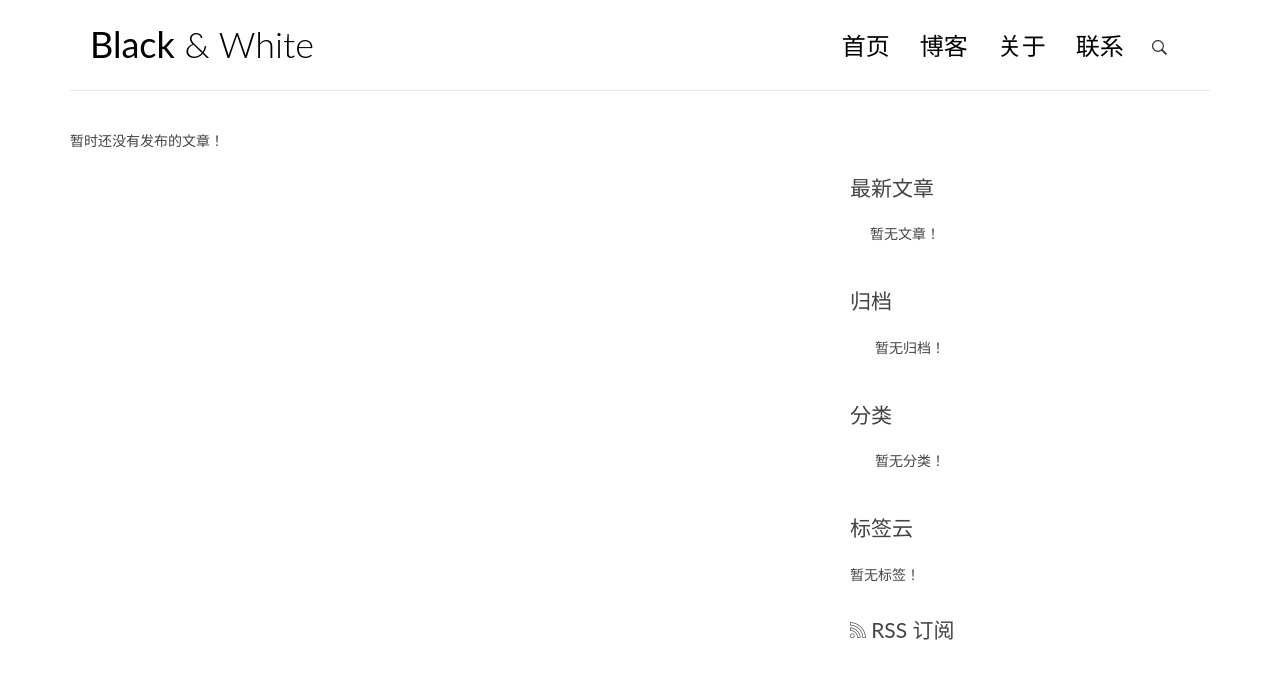
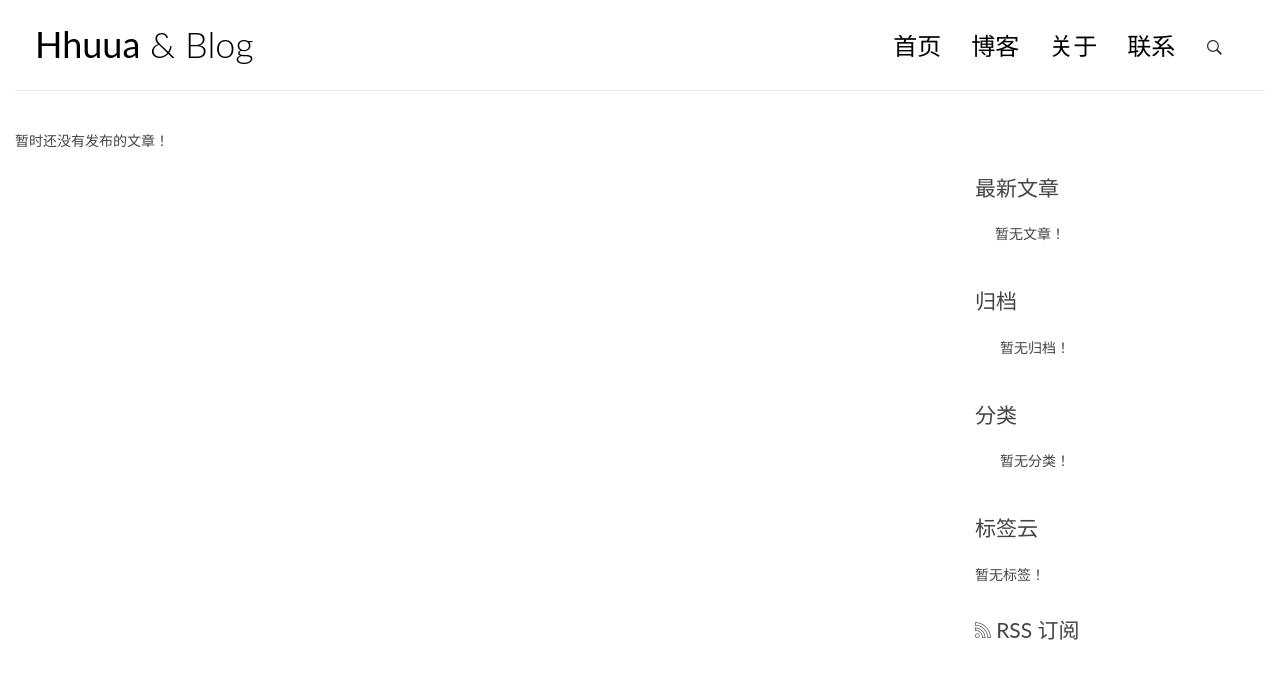
Before and after one commit to hhuua123/Django_blog, a Django app: page / in a window 1280 px wide. Shown: the top 679 px of the page. Run offline with Django 3.2, Linux system fonts and the light colour scheme; data that the repository does not hold is empty; some libraries are stand-ins or nearby versions.

Commit message:
add ignore

```diff
--- a/blog/whoosh_cn_backend.py
+++ b/blog/whoosh_cn_backend.py
@@ -24,7 +24,7 @@ from haystack.utils import log as logging
 from haystack.utils import get_identifier, get_model_ct
 from haystack.utils.app_loading import haystack_get_model
 
-from jieba.analyse import ChineseAnalyzer
+# from jieba.analyse import ChineseAnalyzer
 
 try:
     import whoosh
@@ -162,7 +162,7 @@ class WhooshSearchBackend(BaseSearchBackend):
             elif field_class.field_type == 'edge_ngram':
                 schema_fields[field_class.index_fieldname] = NGRAMWORDS(minsize=2, maxsize=15, at='start', stored=field_class.stored, field_boost=field_class.boost)
             else:
-                schema_fields[field_class.index_fieldname] = TEXT(stored=True, analyzer=ChineseAnalyzer(), field_boost=field_class.boost, sortable=True)
+                schema_fields[field_class.index_fieldname] = TEXT(stored=True, analyzer=StemmingAnalyzer, field_boost=field_class.boost, sortable=True)
 
             if field_class.document is True:
                 content_field_name = field_class.index_fieldname
--- a/blogproject/urls.py
+++ b/blogproject/urls.py
@@ -20,5 +20,5 @@ urlpatterns = [
     re_path(r'^admin/', admin.site.urls),
     re_path(r'', include('blog.urls')),
     re_path(r'', include('comments.urls')),
-    re_path(r'^search/', include('haystack.urls')),
+    # re_path(r'^search/', include('haystack.urls')),
 ]
--- a/templates/base.html
+++ b/templates/base.html
@@ -23,6 +23,10 @@
         span.highlighted {
             color: red;
         }
+
+        .container{
+            width: 100%;
+        }
     </style>
 
     <script>
@@ -40,7 +44,7 @@
         <div class="row">
             <div class="col-md-4 col-sm-5 col-xs-8">
                 <div class="logo">
-                    <h1><a href="{% url 'blog:index' %}"><b>Black</b> &amp; White</a></h1>
+                    <h1><a href="{% url 'blog:index' %}"><b>Hhuua</b> &amp; Blog</a></h1>
                 </div>
             </div><!-- col-md-4 -->
             <div class="col-md-8 col-sm-7 col-xs-4">
@@ -63,7 +67,7 @@
                 <div id="header-search-box">
                     <a id="search-menu" href="#"><span id="search-icon" class="ion-ios-search-strong"></span></a>
                     <div id="search-form" class="search-form">
-                        <form role="search" method="get" id="searchform" action="{% url 'haystack_search' %}">
+                        <form role="search" method="get" id="searchform" action="#">
                             <input type="search" name="q" placeholder="搜索" required>
                             <button type="submit"><span class="ion-ios-search-strong"></span></button>
                         </form>
@@ -79,11 +83,11 @@
 <div class="content-body">
     <div class="container">
         <div class="row">
-            <main class="col-md-8">
+            <main class="col-md-9 col-sm-12 col-xs-12">
                 {% block main %}
                 {% endblock main %}
             </main>
-            <aside class="col-md-4">
+            <aside class="col-md-3 hidden-sm hidden-xs">
                 {% block toc %}
                 {% endblock toc %}
                 <div class="widget widget-recent-posts">
@@ -159,10 +163,10 @@
     <button type="button" class="overlay-close"><span class="ion-ios-close-empty"></span></button>
     <nav>
         <ul>
-            <li><a href="index.html">首页</a></li>
-            <li><a href="full-width.html">博客</a></li>
-            <li><a href="about.html">关于</a></li>
-            <li><a href="contact.html">联系</a></li>
+            <li><a href="{% url 'blog:index' %}">首页</a></li>
+            <li><a href="#">博客</a></li>
+            <li><a href="#">关于</a></li>
+            <li><a href="#">联系</a></li>
         </ul>
     </nav>
 </div>
```
Also changed, not shown: blogproject/settings.py (+10 -10 lines).
